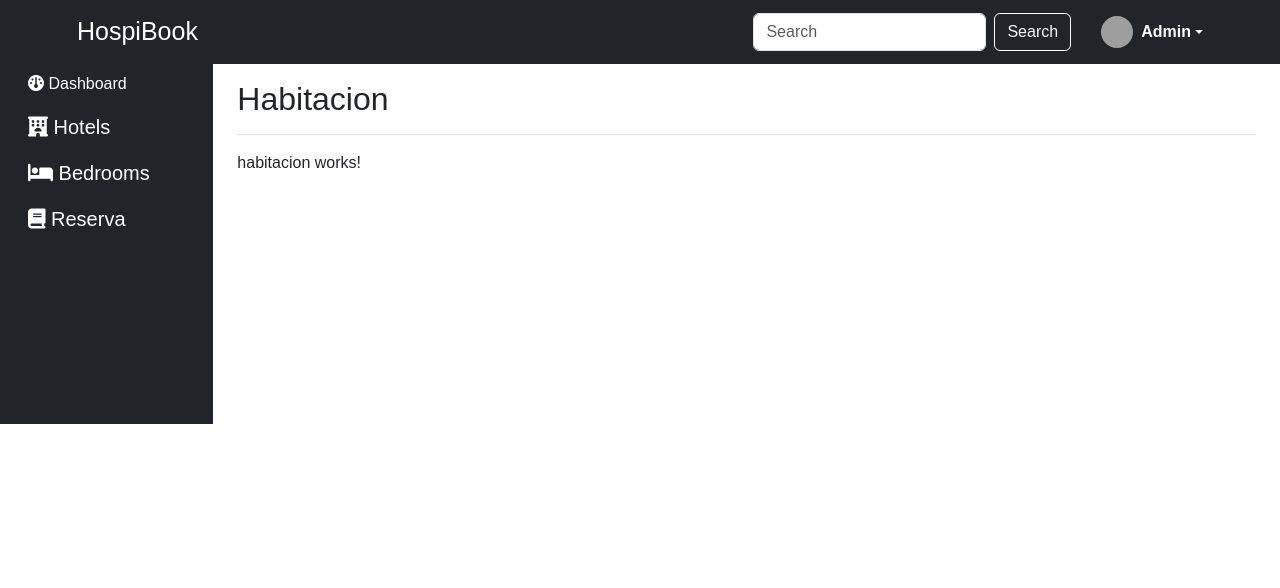
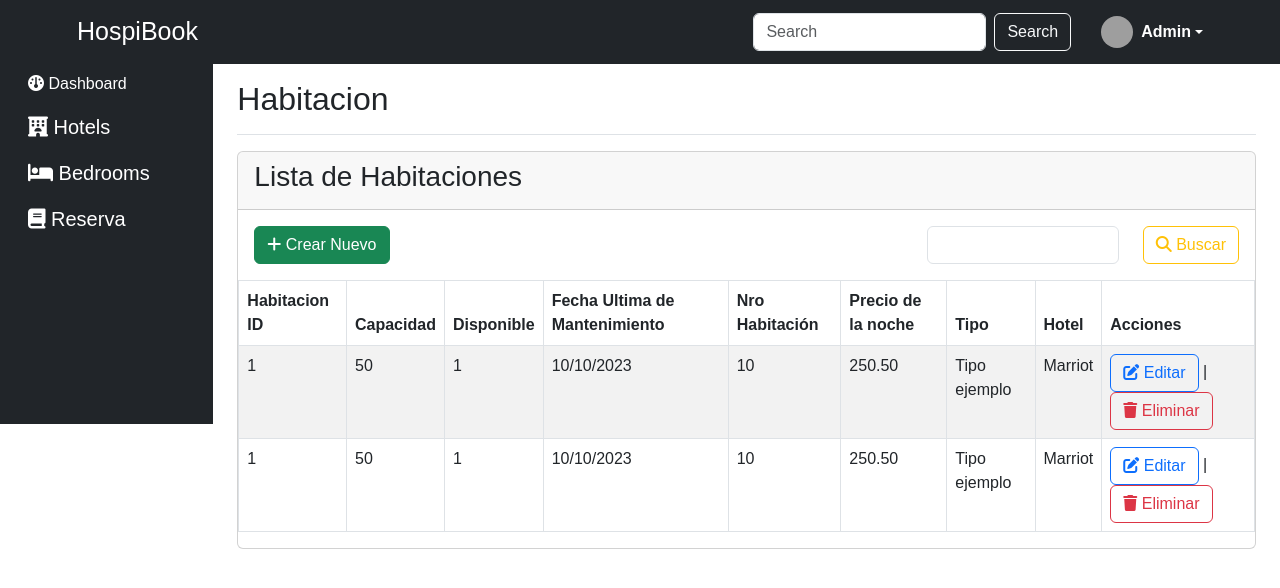
Before and after one commit to EFMCT30/appAdminHoteleroHospiBook, an Angular app: page /habitacion in a window 1280 px wide. Shown: the top 588 px of the page. Built offline with nearby package versions, Linux system fonts and the light colour scheme; grey boxes are pictures that could not be loaded.

Commit message:
Habitacion tabla + El identity no se pone es autogenerado

```diff
--- a/src/app/habitacion/habitacion.component.html
+++ b/src/app/habitacion/habitacion.component.html
@@ -1 +1,128 @@
-<p>habitacion works!</p>
+<div class="card table-responsive">
+    <div class="card-header">
+        <h3>Lista de Habitaciones</h3>
+    </div>
+    <div class="card-body">
+        <div class="row">
+            <div class="col-sm-6 col-md-8">
+                <button type="button"  class="btn btn-success" data-bs-toggle="modal" data-bs-target="#exampleModal">
+                  <i class="fa-solid fa-plus"></i> Crear Nuevo
+                </button>
+            </div>
+            <div class="col-sm-6 col-md-4 text-right">
+                <form asp-action="ListarHabitaciones" asp-controller="Habitacion" method="post">
+                    <div class="row">
+                        <div class="col">
+                            <input type="text" class="form-control" >
+                        </div>
+                        <div class="col-auto">
+                            <button class="btn btn-outline-warning"><i class="fa-solid fa-magnifying-glass"></i> Buscar</button>
+                        </div>
+                    </div>
+                </form>
+            </div>
+        </div>
+    </div>
+
+    <table id="tablaHabitacion" class="table table-bordered table-hover table-striped">
+        <thead>
+            <tr>
+              <th>Habitacion ID</th>
+              <th>Capacidad</th>
+              <th>Disponible</th>
+              <th>Fecha Ultima de Mantenimiento</th>
+              <th>Nro Habitación</th>
+              <th>Precio de la noche</th>
+              <th>Tipo</th>
+              <th>Hotel</th>
+              <th>Acciones</th>
+            </tr>
+        </thead>
+        <tbody>
+                <tr>
+                  <td>1</td>
+                  <td>50</td>
+                  <td>1</td>
+                  <td>10/10/2023</td>
+                  <td>10</td>
+                  <td>250.50</td>
+                  <td>Tipo ejemplo</td>
+                  <td>Marriot</td>
+                    <td>
+                        <a class="btn btn-outline-primary"><i class="fa-solid fa-pen-to-square"></i> Editar</a> |
+                        <a class="btn btn-outline-danger"><i class="fa-solid fa-trash"></i> Eliminar</a>
+                    </td>
+                </tr>
+                <tr>
+                    <td>1</td>
+                    <td>50</td>
+                    <td>1</td>
+                    <td>10/10/2023</td>
+                    <td>10</td>
+                    <td>250.50</td>
+                    <td>Tipo ejemplo</td>
+                    <td>Marriot</td>
+                    <td>
+                        <a href="" class="btn btn-outline-primary"><i class="fa-solid fa-pen-to-square"></i> Editar</a> |
+                        <a href="" class="btn btn-outline-danger"><i class="fa-solid fa-trash"></i> Eliminar</a>
+                    </td>
+                </tr>
+        </tbody>
+    </table>
+</div>
+
+
+<div class="modal fade" id="exampleModal" tabindex="-1" aria-labelledby="exampleModalLabel" aria-hidden="true">
+  <div class="modal-dialog">
+    <div class="modal-content">
+      <div class="modal-header">
+        <h1 class="modal-title fs-5" id="exampleModalLabel">Habitación</h1>
+        <button type="button" class="btn-close" data-bs-dismiss="modal" aria-label="Close"></button>
+      </div>
+      <div class="modal-body">
+        <div class="row">
+          <div class="col-md-6">
+            <form class="row g-3">
+              <div class="col-12">
+                <label for="validationDefaultCapacidad" class="form-label">Capacidad</label>
+                <input type="text" class="form-control" id="validationDefaultCapacidad" required>
+              </div>
+              <div class="col-12">
+                <label for="validationDefaultDisponible" class="form-label">Disponible</label>
+                <input type="text" class="form-control" id="validationDefaultDisponible" required>
+              </div>
+              <div class="col-12">
+                <label for="validationDefaultFechaUltimaMantiemiento" class="form-label">Fecha ultima de mantenimiento</label>
+                <input type="date" class="form-control" id="validationDefaultFechaUltimaMantiemiento" required>
+              </div>
+              <div class="col-12">
+                <label for="validationDefaultNumeroHabitacion" class="form-label">Número de Habitación</label>
+                <input type="text" class="form-control" id="validationDefaultNumeroHabitacion" required>
+              </div>
+            </form>
+          </div>
+          <div class="col-md-6">
+            <form class="row g-3">
+              <div class="col-12">
+                <label for="validationDefaultPrecioNoche" class="form-label">Precio de la Noche</label>
+                <input type="text" class="form-control" id="validationDefaultPrecioNoche" required>
+              </div>
+              <div class="col-12">
+                <label for="validationDefaultTipo" class="form-label">Tipo</label>
+                <input type="text" class="form-control" id="validationDefaultTipo" required>
+              </div>
+              <div class="col-12">
+                <label for="validationDefaultHotel" class="form-label">Dirección</label>
+                <input type="text" class="form-control" id="validationDefaultDireccion" required>
+              </div>
+            </form>
+          </div>
+        </div>
+      </div>
+      <div class="modal-footer">
+        <button type="button" class="btn btn-outline-danger" data-bs-dismiss="modal">Cerrar</button>
+        <button type="button" class="btn btn-primary">Guardar</button>
+      </div>
+    </div>
+  </div>
+</div>
```
